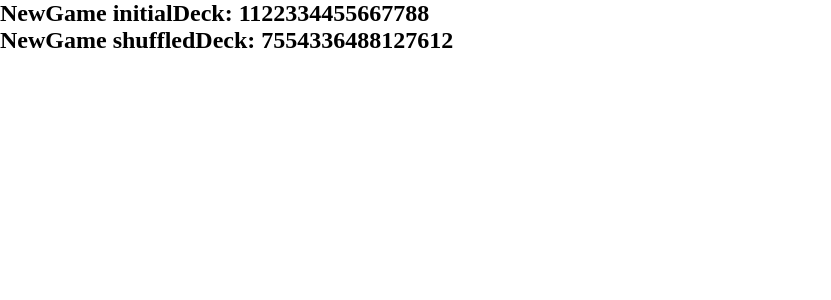
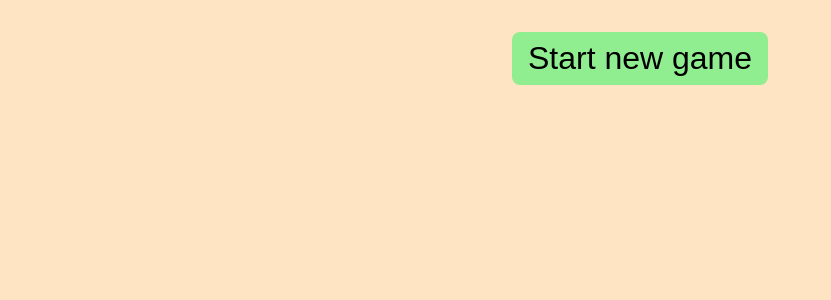
Before and after one commit to john26sfj-ship-it/memory-light, a React (Vite) app: page / in a window 1280 px wide. Shown: the top 300 px of the page, without its empty margins (0-831 px from the left). Built offline with nearby package versions, Linux system fonts and the light colour scheme.

Commit message:
working on equality

```diff
--- a/src/App.css
+++ b/src/App.css
@@ -3,3 +3,8 @@
   padding: 0;
   box-sizing: border-box;
 }
+
+body {
+  text-align: center;
+  background-color: bisque;
+}
--- a/src/App.jsx
+++ b/src/App.jsx
@@ -1,11 +1,11 @@
-import { useState } from 'react'
-import NewGame from './components/NewGame'
+import StartButton from "./components/StartButton";
 import './App.css'
 
 function App() {
+
   return (
     <>
-      <NewGame />
+      <StartButton />
     </>
   )
 }
--- /dev/null
+++ b/src/components/BoardSetup.jsx
@@ -0,0 +1,28 @@
+import { useEffect, useState } from "react";
+import Card from "./Card";
+import styles from "./styles/BoardSetup.module.css";
+
+export default function BoardSetup({shuffledDeck}) {
+    const [card1, setCard1] = useState(0)
+    const [card2, setCard2] = useState(0)
+
+    // function checkCards() {
+    //     return
+    // }
+    useEffect(()=> {
+        if (card1 !== 0 || card2 !== 0) {
+            if (card1 === card2) {
+                console.log("cards are equal");
+
+            }
+        }
+    },[card1,card2])
+
+    return (
+        <div className={styles.board}>
+            {shuffledDeck.map((eachCard, index) => (
+                <Card key={index} eachCard={eachCard} index={index}/>
+        ))}
+        </div>
+        );
+    };
--- /dev/null
+++ b/src/components/Card.jsx
@@ -0,0 +1,19 @@
+import { useState } from "react";
+import styles from "./styles/BoardSetup.module.css";
+
+
+export default function Card({eachCard, index}) {
+    const [cardClicked, setCardClicked] = useState(false);
+    const whenCardClicked = () => {
+        setCardClicked(prevState => !prevState);
+        console.log("New useState?: ", cardClicked);
+        console.log("Cardclicker = ", eachCard, index);
+
+    }
+
+  return (
+    <div onClick={whenCardClicked} className={styles.card} key={index}>
+      {eachCard}
+    </div>
+  );
+}
--- a/src/components/NewGame.jsx
+++ /dev/null
@@ -1,14 +0,0 @@
-import ShuffleDeck from "./ShuffleDeck";
-
-export default function NewGame() {
-    const initialDeck = Array.from({ length: 8}, (_, i) => i+1).flatMap(i => [i, i]);
-    const deckCopy = [...initialDeck];
-    const shuffledDeck = ShuffleDeck(deckCopy);
-
-    return(
-        <>
-            <h2>NewGame initialDeck: {initialDeck}</h2>
-            <h2>NewGame shuffledDeck: {shuffledDeck}</h2>
-        </>
-    )
-}
--- /dev/null
+++ b/src/components/StartButton.jsx
@@ -0,0 +1,29 @@
+import React, { useState } from 'react';
+import BoardSetup from './BoardSetup';
+import ShuffleDeck from "./ShuffleDeck"
+import styles from "./styles/StartButton.module.css"
+
+export default function StartButton() {
+    const initialDeck = Array.from({ length: 8}, (_, i) => i+1).flatMap(i => [i, i]);
+    const deckCopy = [...initialDeck];
+
+
+    const [clicked, setClicked] = useState(false);
+    const [shuffledDeck, setShuffledDeck] = useState([]);
+
+    const handleClick = () => {
+        setShuffledDeck(ShuffleDeck(deckCopy));
+        setClicked(true);
+    };
+
+    return (
+        <>
+            <button className={styles.button} onClick={handleClick}>
+                Start new game
+            </button>
+            <div className={styles.cardContainer}>
+                {clicked && <BoardSetup shuffledDeck={shuffledDeck} />}
+            </div>
+        </>
+    );
+}
--- /dev/null
+++ b/src/components/styles/BoardSetup.module.css
@@ -0,0 +1,14 @@
+.board {
+  display: grid;
+  grid-template-columns: 1fr 1fr 1fr 1fr;
+  align-items: stretch;
+  gap: 0.5rem;
+}
+
+.card {
+  border: 1px solid black;
+  border-radius: 0.5rem;
+  width: fit-content;
+  height: fit-content;
+  padding: 2rem 4rem;
+}
--- /dev/null
+++ b/src/components/styles/StartButton.module.css
@@ -0,0 +1,14 @@
+.button {
+  background-color: lightgreen;
+  font-size: 2rem;
+  margin: 2rem 0 2rem 0;
+  padding: 0.5rem 1rem;
+  border: none;
+  border-radius: 0.5rem;
+}
+
+.cardContainer {
+  display: flex;
+  justify-content: center;
+  align-items: center;
+}
```
